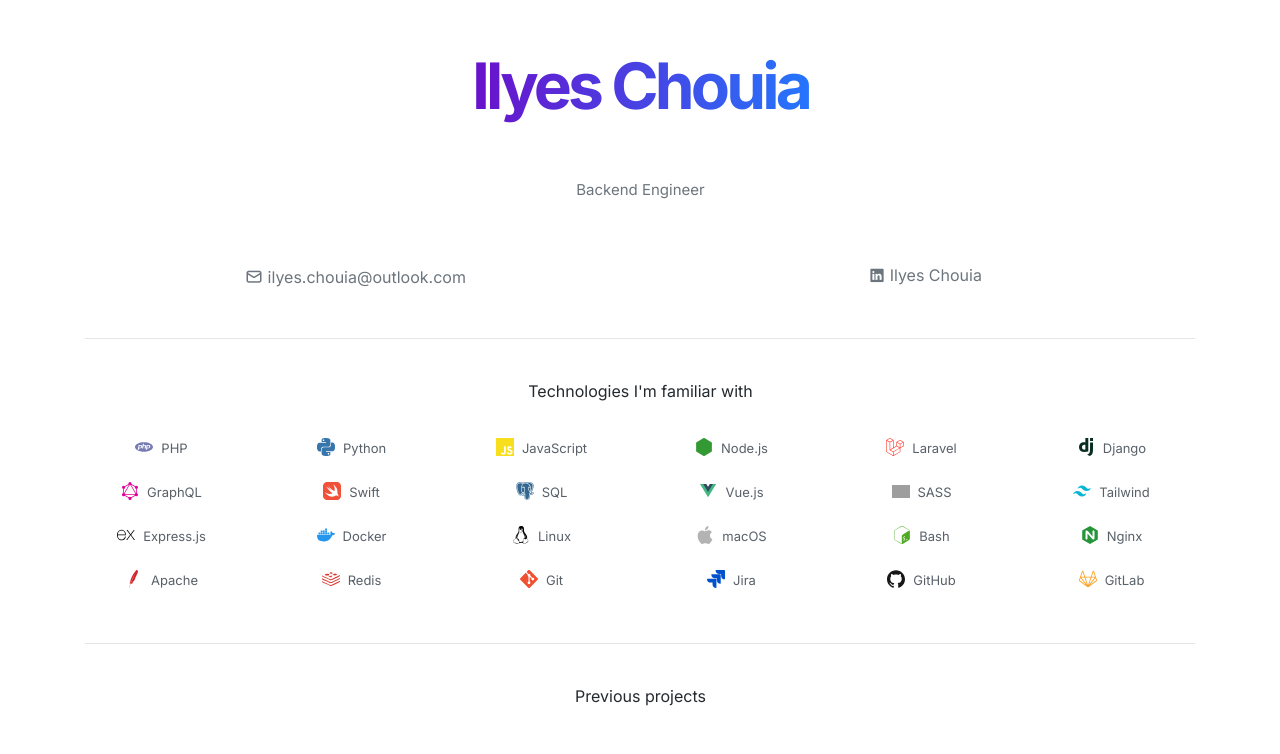
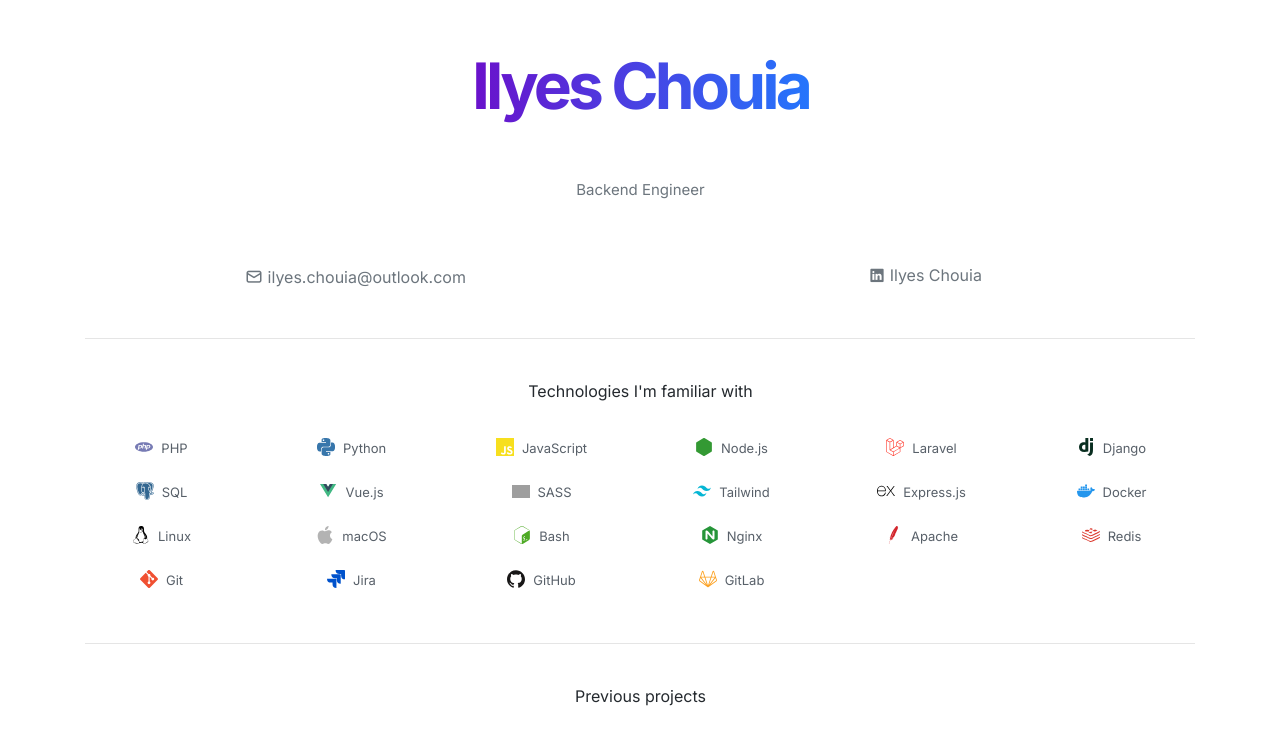
Before and after one commit to celyes/portfolio, a Vue app: page / in a window 1280 px wide. Shown: the top 754 px of the page. Built offline with nearby package versions, Linux system fonts and the light colour scheme; grey boxes are pictures that could not be loaded.

Commit message:
Update TechnologiesSection.vue

```diff
--- a/src/components/TechnologiesSection.vue
+++ b/src/components/TechnologiesSection.vue
@@ -30,14 +30,6 @@
         <div class="col-xs-4 col-sm-2 language">
             <img src="img/django.svg" class="skill-icon" alt="django"/>
             <span class="type mx-2">Django</span>
-        </div>
-        <div class="col-xs-4 col-sm-2 language">
-            <img src="img/graphql.svg" class="skill-icon" alt="graphql"/>
-            <span class="type mx-2">GraphQL</span>
-        </div>
-        <div class="col-xs-4 col-sm-2 language">
-            <img src="img/swift.svg" class="skill-icon" alt="swift"/>
-            <span class="type mx-2">Swift</span>
         </div>
         <div class="col-xs-4 col-sm-2 language">
             <img src="img/sql.svg" class="skill-icon" alt="sql"/>
```
